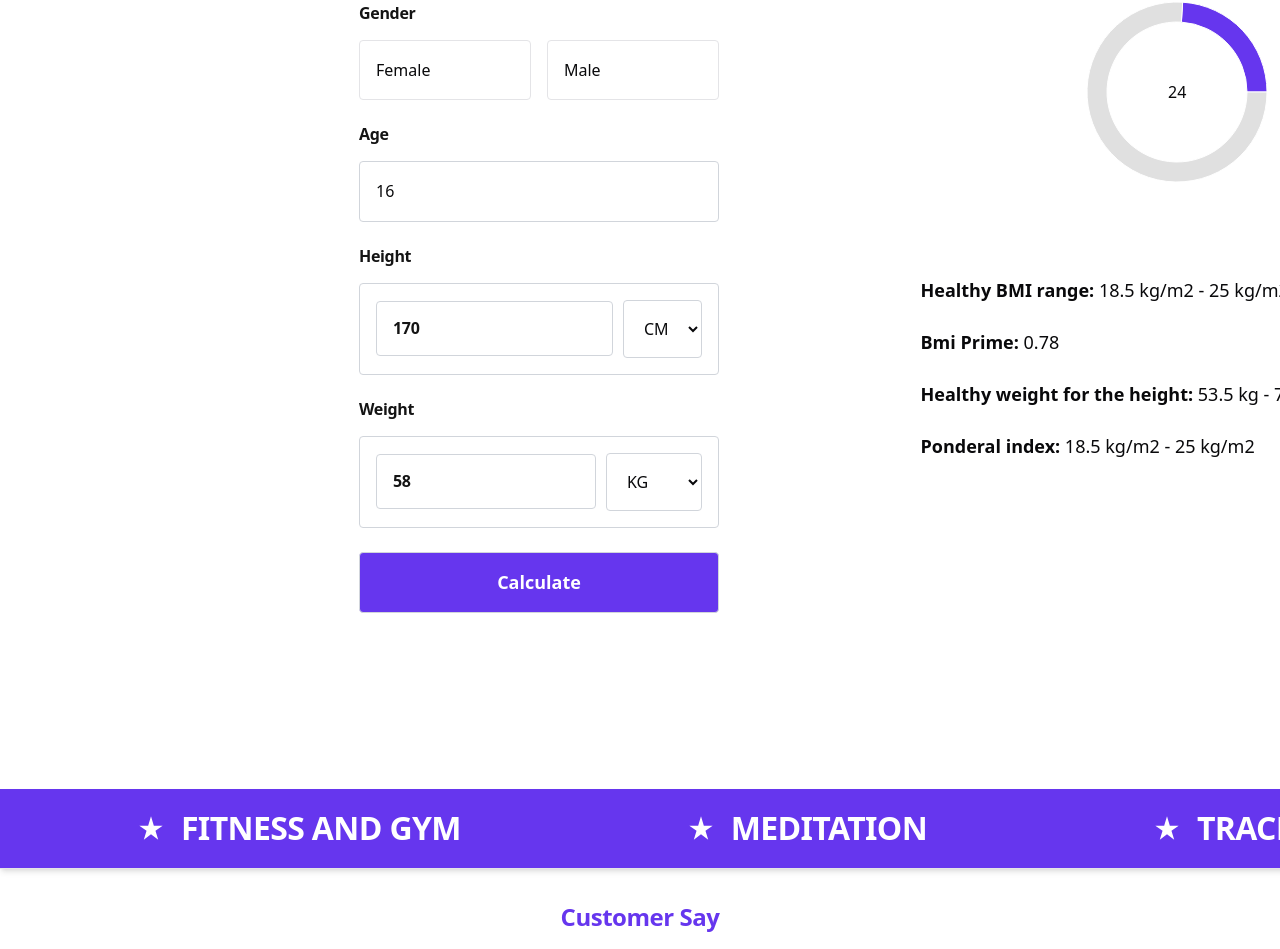
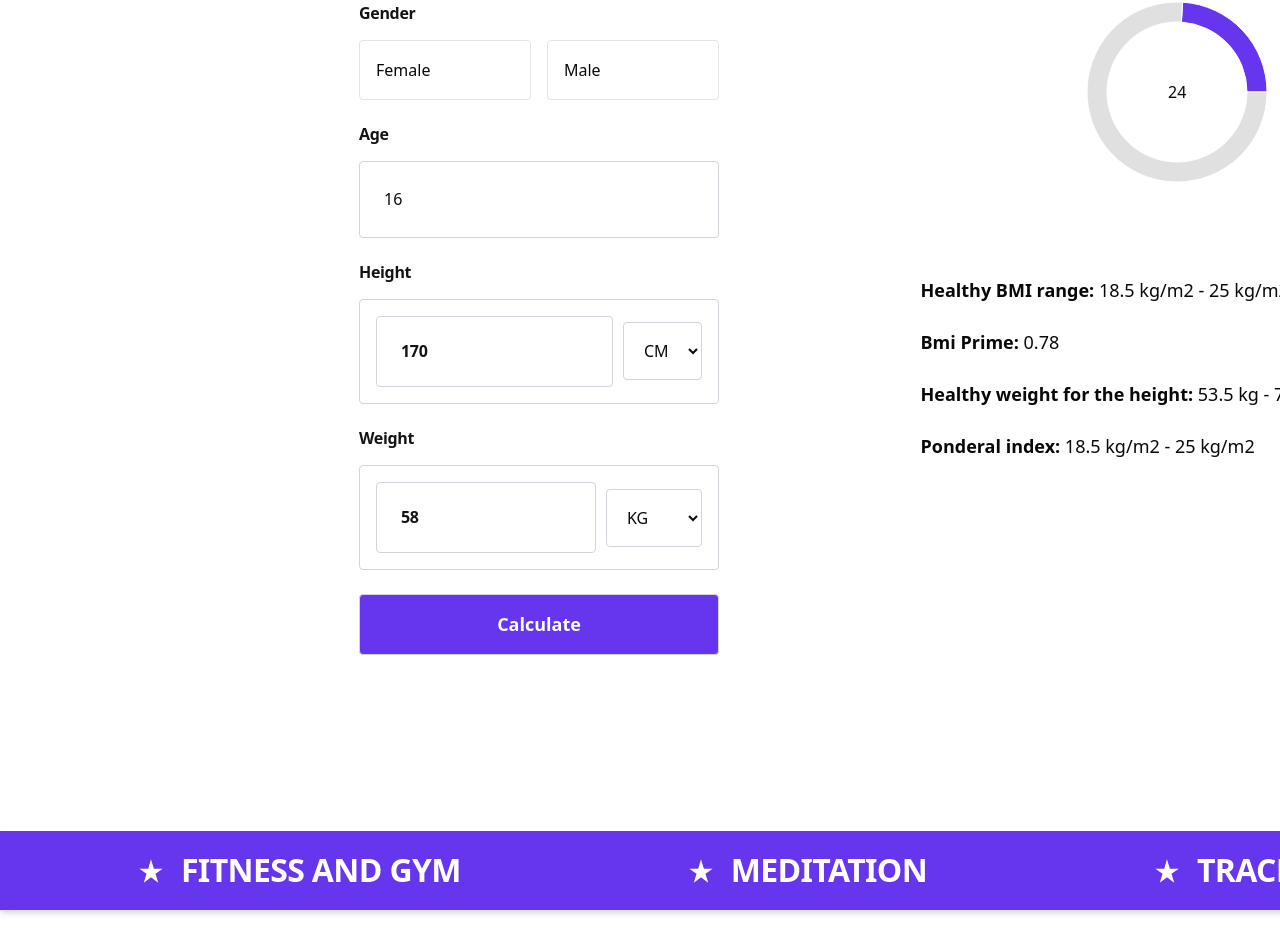
Before and after one commit to test-usa/alchemy_beta, a React (Vite) app in the folder client/: page / in a window 1280 px wide. Shown: the part 5112-6061 px from the top of the page. Built offline with nearby package versions, Linux system fonts and the light colour scheme.

Commit message:
add input field in Bmi

```diff
--- a/client/src/section/Home/BmiSection.tsx
+++ b/client/src/section/Home/BmiSection.tsx
@@ -57,9 +57,12 @@ const BmiSection = () => {
                     </h2>
                   </div>
                   <div className="w-full flex items-center gap-[10px] p-4 border border-gray-300 rounded-[4px]">
-                    <p className="text-[16px] leading-[26.24px] font-inter font-normal">
-                      16
-                    </p>
+                    <input
+                      type="number"
+                      className="text-[16px] leading-[26.24px] font-inter font-normal w-full p-2 border-none outline-none"
+                      value={16}
+                      onChange={(e) => console.log(e.target.value)} // Add your change handler here
+                    />
                   </div>
                 </div>
 
@@ -71,10 +74,14 @@ const BmiSection = () => {
                   </div>
                   <div className="w-full flex items-center gap-[10px] p-4 border border-gray-300 rounded-[4px]">
                     <div className="w-[246px] flex items-center gap-[15px] p-4 border border-gray-300 rounded-[4px]">
-                      <h2 className="font-inter font-semibold text-[16px] leading-[21.12px] tracking-[-0.02em] text-[#141414]">
-                        170
-                      </h2>
+                      <input
+                        type="number"
+                        className="font-inter font-semibold text-[16px] leading-[21.12px] tracking-[-0.02em] text-[#141414] w-full p-2 border-none outline-none"
+                        value={170}
+                        onChange={(e) => console.log(e.target.value)} // Add your change handler here
+                      />
                     </div>
+
                     <select className="w-auto max-w-[97px] h-[58px] p-4 border border-gray-300 rounded-[4px] bg-white focus:outline-none">
                       <option value="option1">CM</option>
                       <option value="option2">M</option>
@@ -90,10 +97,14 @@ const BmiSection = () => {
                   </div>
                   <div className="w-full flex items-center gap-[10px] p-4 border border-gray-300 rounded-[4px]">
                     <div className="w-[246px] flex items-center gap-[15px] p-4 border border-gray-300 rounded-[4px]">
-                      <h2 className="font-inter font-semibold text-[16px] leading-[21.12px] tracking-[-0.02em] text-[#141414]">
-                        58
-                      </h2>
+                      <input
+                        type="number"
+                        className="font-inter font-semibold text-[16px] leading-[21.12px] tracking-[-0.02em] text-[#141414] w-full p-2 border-none outline-none"
+                        value={58}
+                        onChange={(e) => console.log(e.target.value)} // Add your change handler here
+                      />
                     </div>
+
                     <select className="w-auto max-w-[97px] h-[58px] p-4 border border-gray-300 rounded-[4px] bg-white focus:outline-none">
                       <option value="option1">KG</option>
                       <option value="option2">Gram</option>
```
